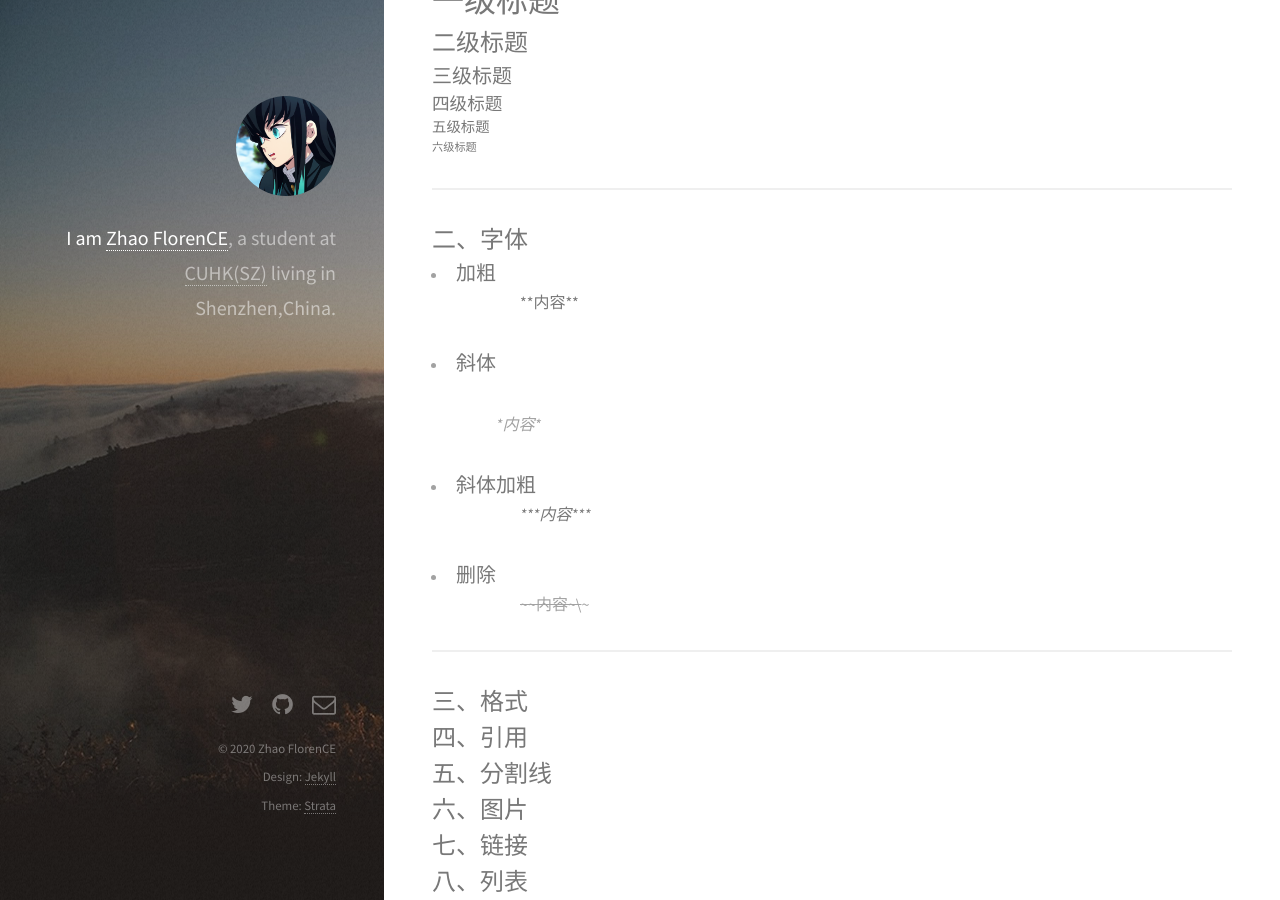
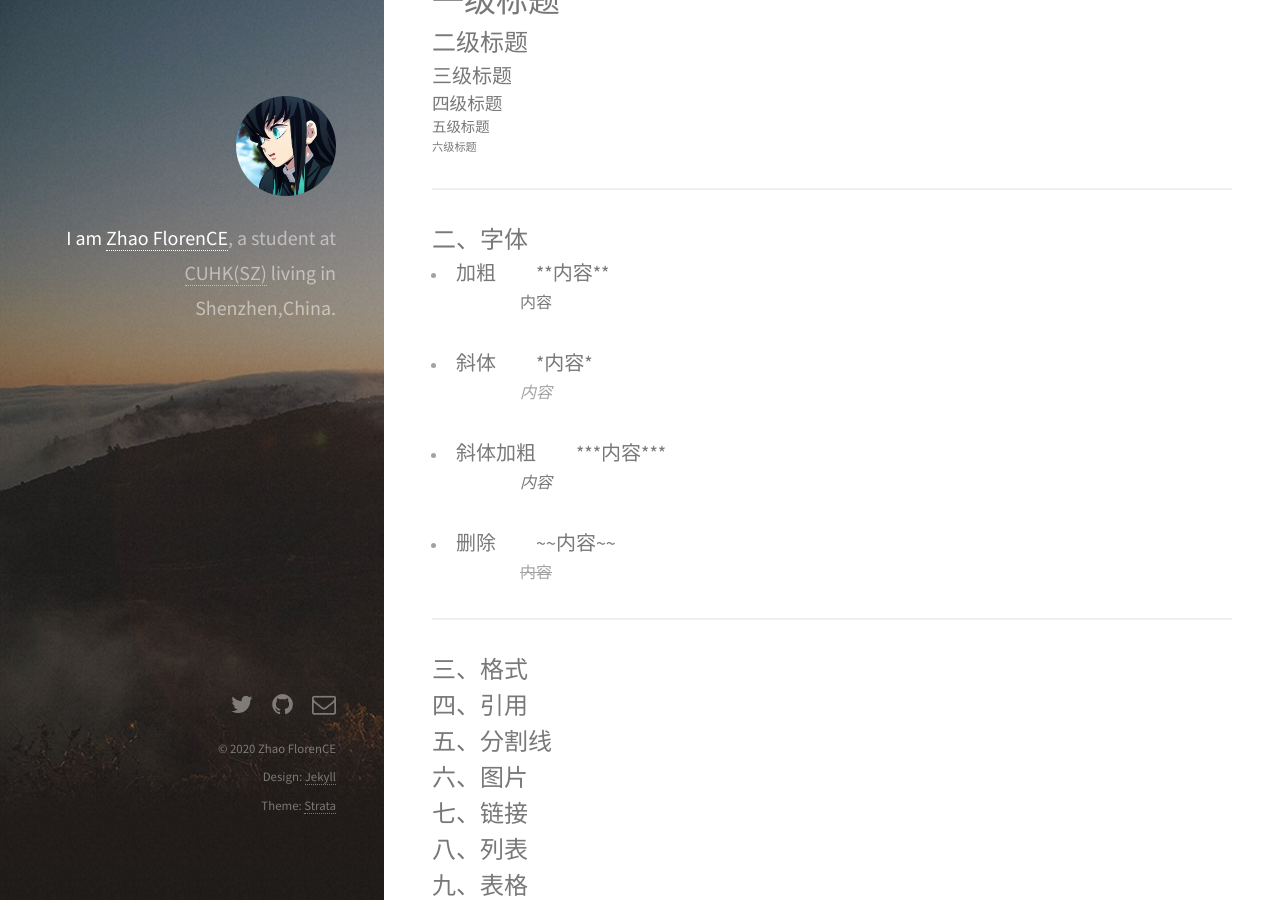
Before and after one commit to as3ert/blog, a Jekyll site: the page built from _posts/2021-01-01-markdown语法.md, in a window 1280 px wide and 900 px high, scrolled down 974 px. Built offline with Jekyll 4.4.1, drawn with Linux system fonts in a browser that asks for light colours; nearby versions of some CDN libraries.

Commit message:
2021-01-01 18:09:36

```diff
--- a/_posts/2021-01-01-markdown语法.md
+++ b/_posts/2021-01-01-markdown语法.md
@@ -43,15 +43,14 @@
 
 ## 二、字体
 
-+ ### 加粗<br>
-&emsp;&emsp;&emsp;&emsp;**\*\*内容\*\***<br>
-+ ### 斜体
-
-&emsp;&emsp;&emsp;&emsp;*\*内容\**<br>
-+ ### 斜体加粗
-&emsp;&emsp;&emsp;&emsp;***\*\*\*内容\*\*\****<br>
-+ ### 删除
-&emsp;&emsp;&emsp;&emsp;~~\~\~内容\~\~~~<br>
++ ### 加粗&emsp;&emsp;\*\*内容\*\*
+&emsp;&emsp;&emsp;&emsp;**内容**<br>
++ ### 斜体&emsp;&emsp;\*内容\*
+&emsp;&emsp;&emsp;&emsp;*内容*<br>
++ ### 斜体加粗&emsp;&emsp;\*\*\*内容\*\*\*
+&emsp;&emsp;&emsp;&emsp;***内容***<br>
++ ### 删除&emsp;&emsp;\~\~内容\~\~
+&emsp;&emsp;&emsp;&emsp;~~内容~~<br>
 
 ***
 
```
